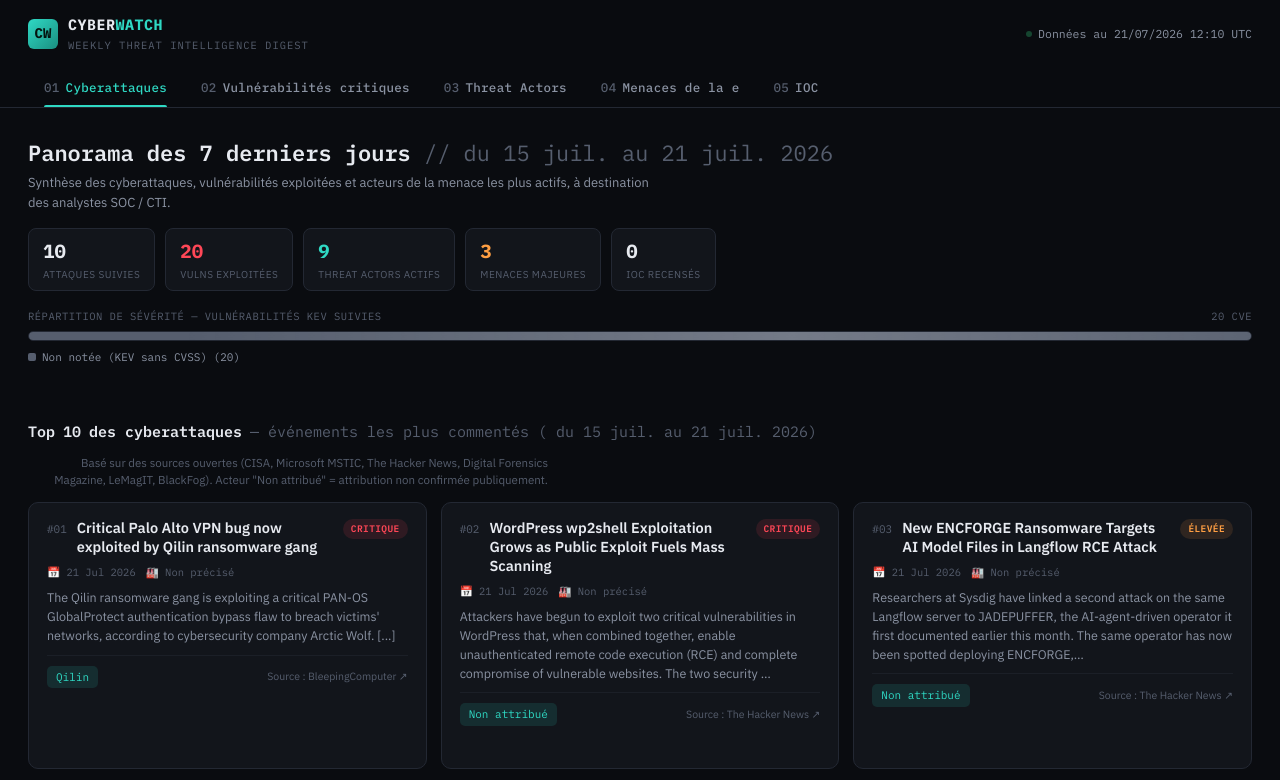
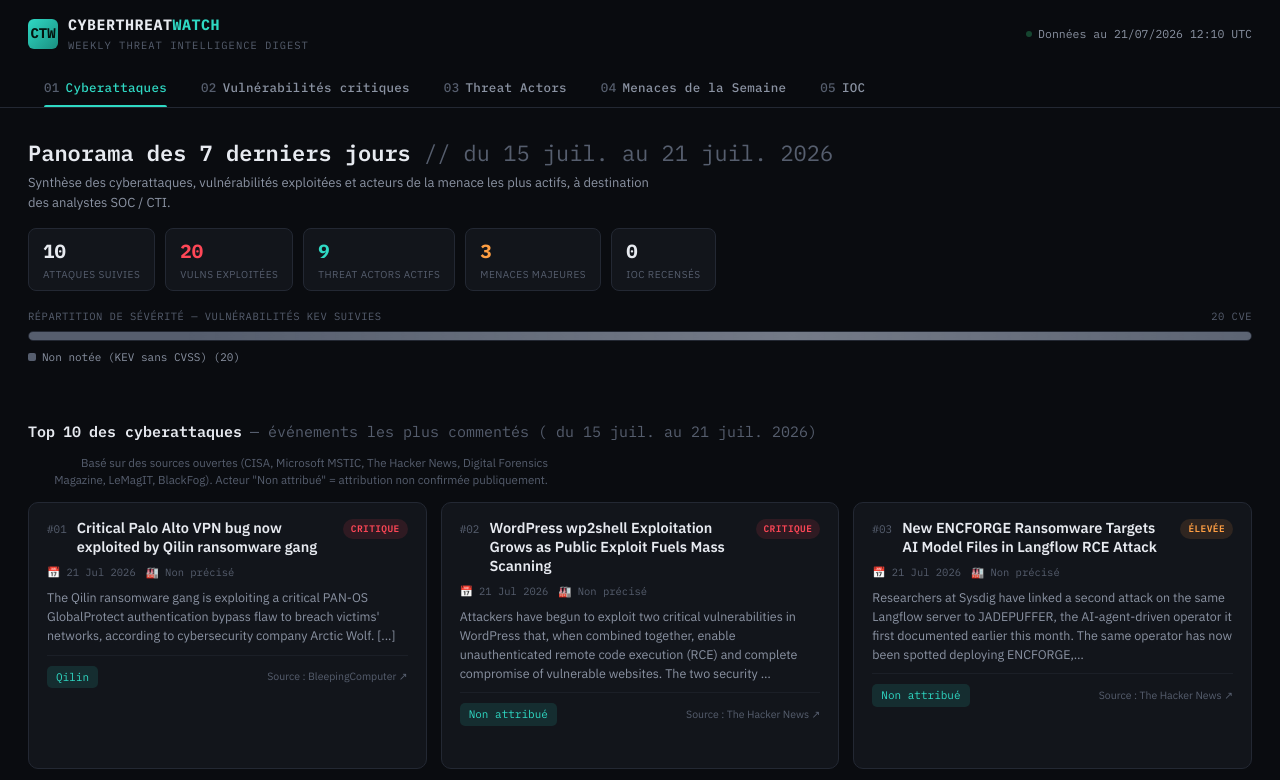
Before and after one commit to amadouourydiallo2026/cyberwatch, a plain HTML site: page index.html in a window 1280 px wide. Shown: the top 780 px of the page. Drawn offline with Linux system fonts and the light colour scheme.

Commit message:
Update index.html
Ajustement du nom

```diff
--- a/index.html
+++ b/index.html
@@ -3,7 +3,7 @@
 <head>
 <meta charset="UTF-8">
 <meta name="viewport" content="width=device-width, initial-scale=1.0">
-<title>CYBERWATCH // Weekly Threat Intelligence</title>
+<title>CYBERTHREATWATCH // Weekly Threat Intelligence</title>
 <link rel="preconnect" href="https://fonts.googleapis.com">
 <link href="https://fonts.googleapis.com/css2?family=IBM+Plex+Mono:wght@400;500;600;700&family=IBM+Plex+Sans:wght@400;500;600;700&display=swap" rel="stylesheet">
 <style>
@@ -243,9 +243,9 @@
 <header>
   <div class="header-top">
     <div class="brand">
-      <div class="brand-mark">CW</div>
+      <div class="brand-mark">CTW</div>
       <div>
-        <div class="brand-text">CYBER<span>WATCH</span></div>
+        <div class="brand-text">CYBERTHREAT<span>WATCH</span></div>
         <div class="brand-sub">Weekly Threat Intelligence Digest</div>
       </div>
     </div>
@@ -257,7 +257,7 @@
     <button class="tab active" data-target="attacks"><span class="n">01</span>Cyberattaques</button>
     <button class="tab" data-target="vulns"><span class="n">02</span>Vulnérabilités critiques</button>
     <button class="tab" data-target="actors"><span class="n">03</span>Threat Actors</button>
-    <button class="tab" data-target="threats"><span class="n">04</span>Menaces de la e</button>
+    <button class="tab" data-target="threats"><span class="n">04</span>Menaces de la Semaine</button>
     <button class="tab" data-target="iocs"><span class="n">05</span>IOC</button>
   </nav>
 </header>
@@ -368,7 +368,7 @@
 </main>
 
 <footer>
-  <p>CYBERWATCH — Plateforme de référence CTI · Données open-source, à des fins d'analyse uniquement · MAJ 05/07/2026</p>
+  <p>CYBERTHREATWATCH — Plateforme de référence CTI · Données open-source, à des fins d'analyse uniquement · MAJ 05/07/2026</p>
   <a href="#" onclick="return false;">Sources : CISA KEV · NVD · Microsoft MSTIC · The Hacker News · BlackFog · Digital Forensics Magazine</a>
 </footer>
 
```
